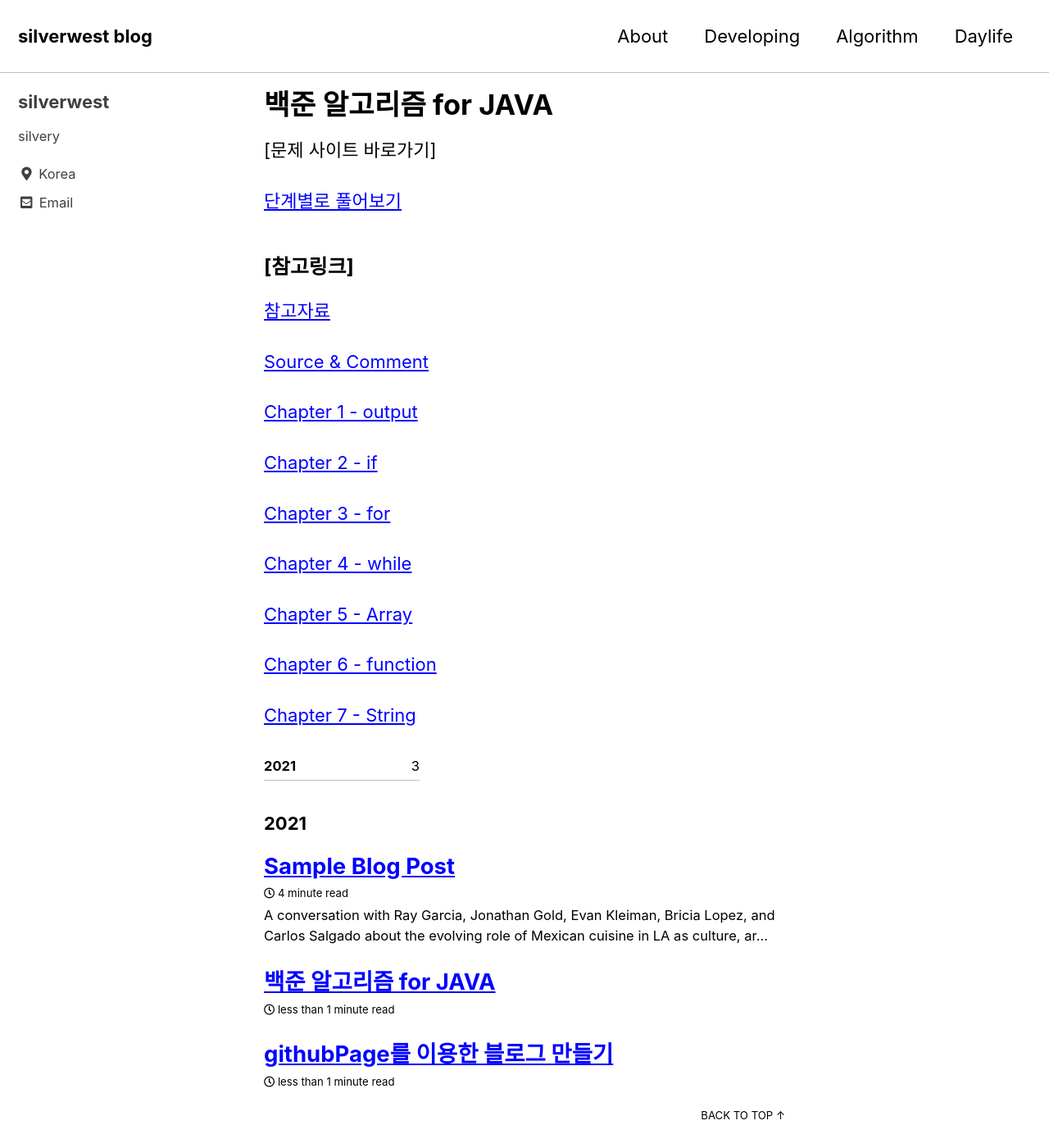
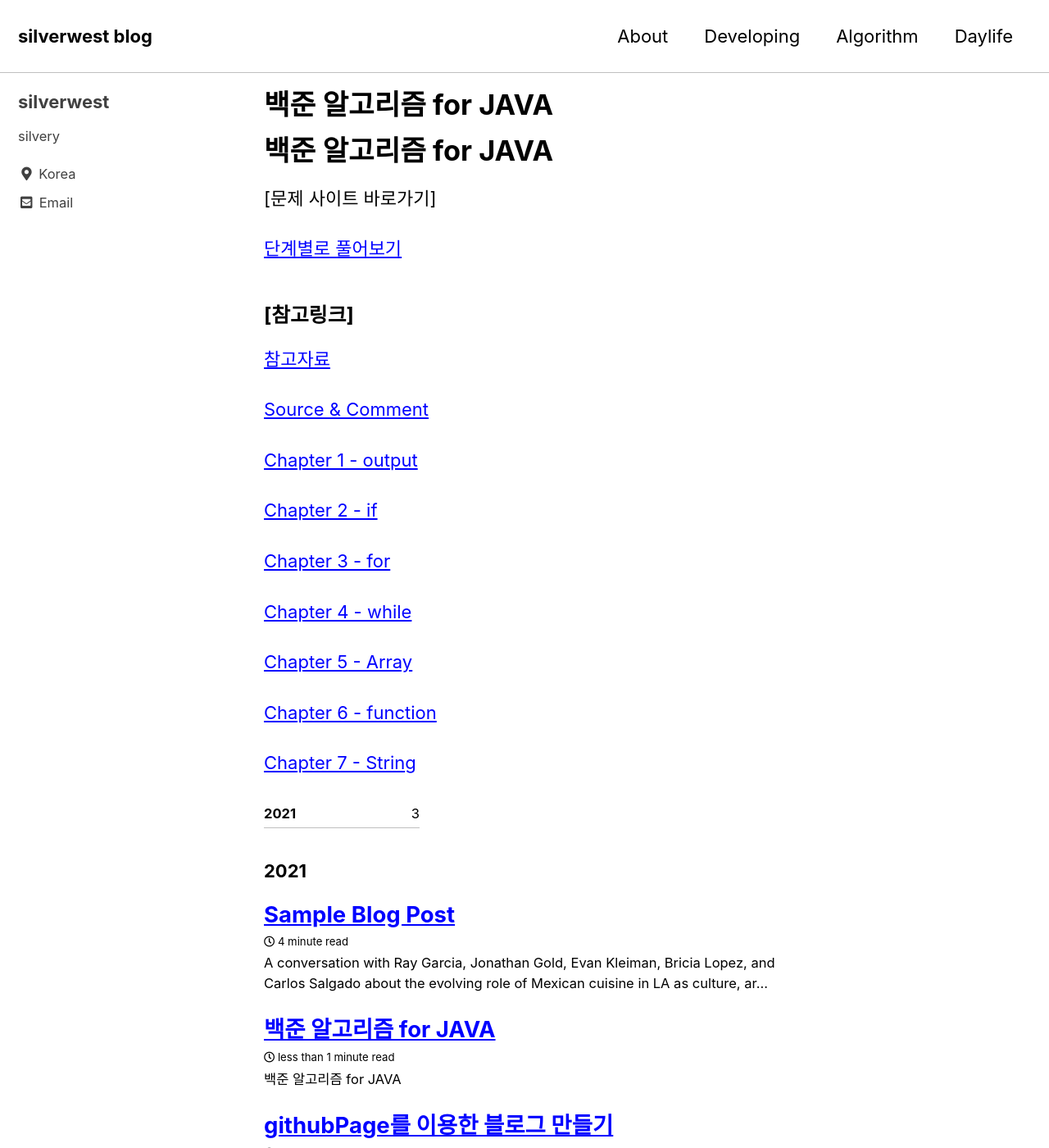
Before and after one commit to silverwest8/silverwest8.github.io, a Jekyll site: the page built from _posts/2021-02-08-백준 알고리즘 for JAVA .md, in a window 1280 px wide and 1400 px high. Shown: the whole window at 82% size. Built offline with Jekyll 4.4.1, drawn with Linux system fonts in a browser that asks for light colours; cached includes are drawn as plain includes.

Commit message:
no message

```diff
--- a/_posts/2021-02-08-백준 알고리즘 for JAVA .md
+++ b/_posts/2021-02-08-백준 알고리즘 for JAVA .md
@@ -2,13 +2,13 @@
 title: "백준 알고리즘 for JAVA"
 permalink: /algorithm/
 layout: posts
-subtitle: "[Tips]"
+subtitle: ""
 date: 2021-02-07 02:00
 # background:
 tag: [Tips, Github io, Notion]
 ---
 
-<!-- # 백준 알고리즘 for JAVA -->
+# 백준 알고리즘 for JAVA
 
 [문제 사이트 바로가기]
 
```
Also changed, not shown: 5 other files.
